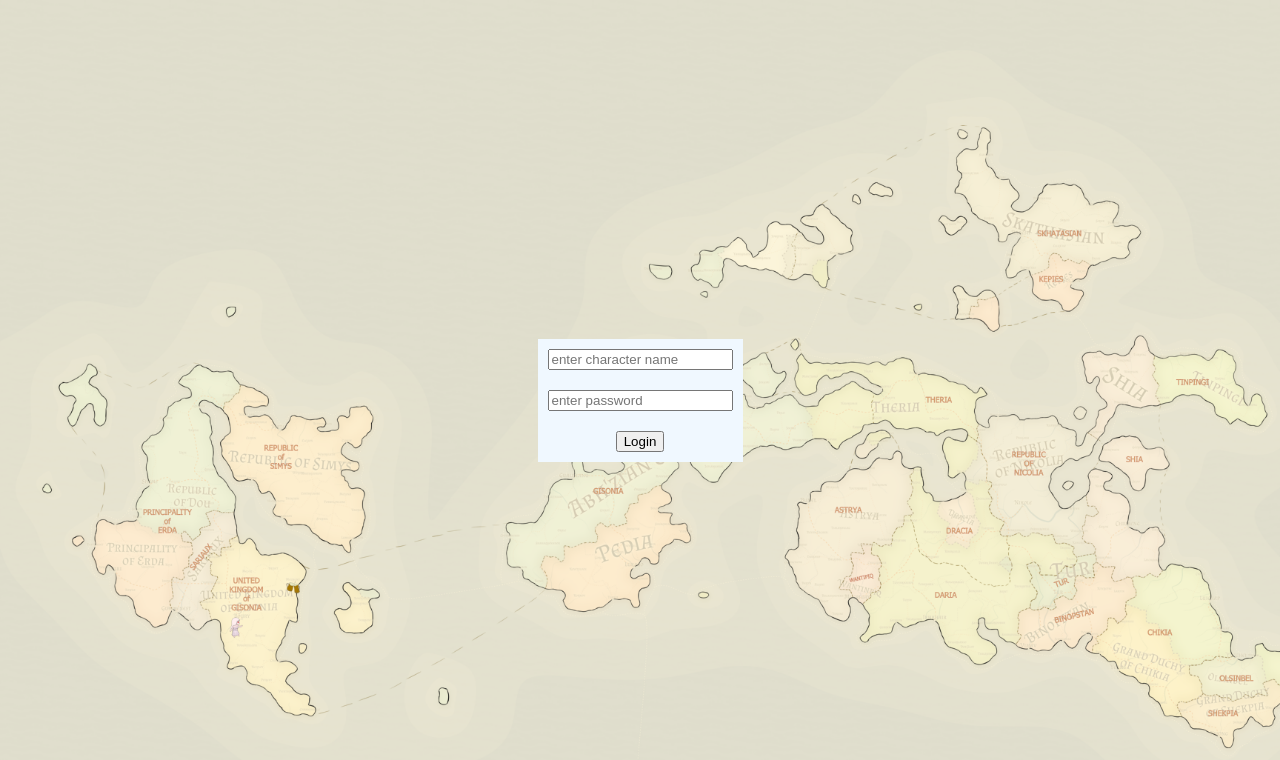
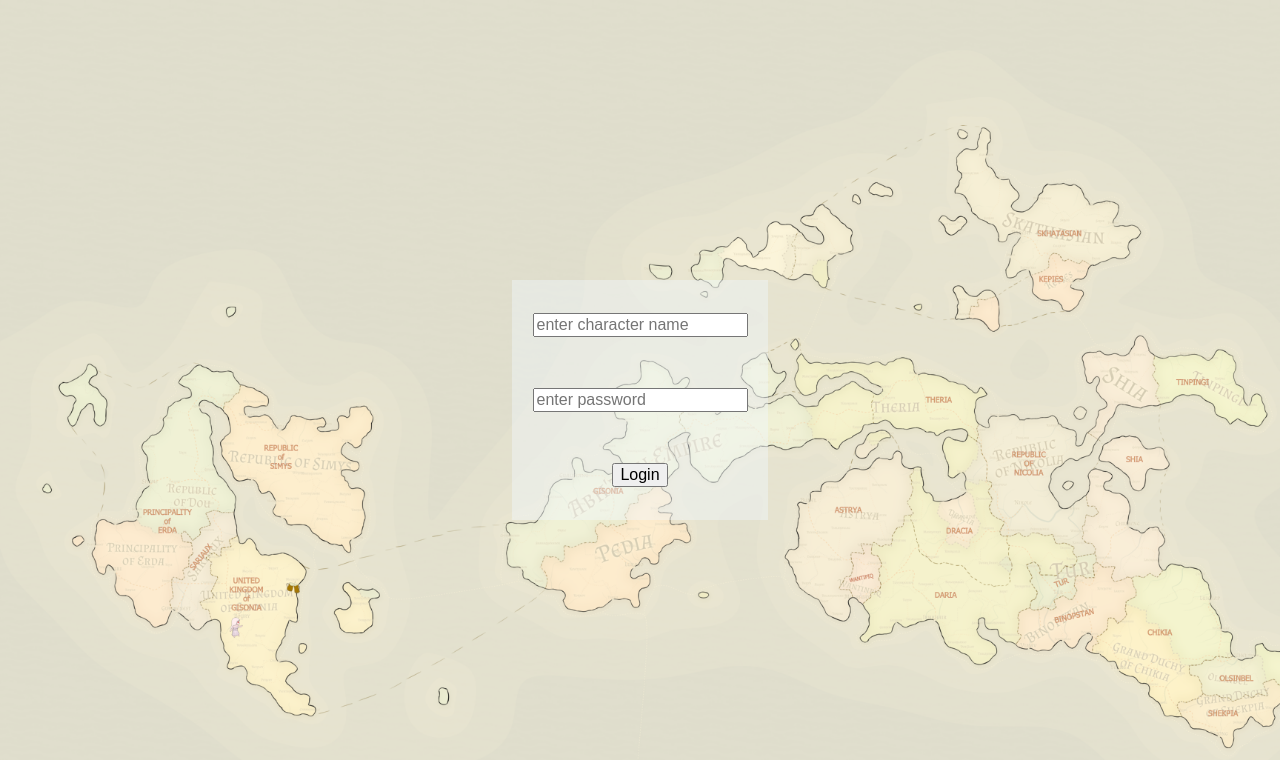
Before and after one commit to jakubovnik/KDnD-panel, a PHP site: page /login.php in a window 1280 px wide. Shown: the top 760 px of the page. Run offline with PHP 8.4, Linux system fonts and the light colour scheme.

Commit message:
in progress writing css for phones

```diff
--- a/www/get_inventory.php
+++ b/www/get_inventory.php
@@ -3,9 +3,9 @@ session_start();
 require "dbconnect.php";
 $sql = "SELECT inventory.id, inventory.name, type.name as type, inventory.amount, inventory.charges, inventory.charges_max, inventory.description
     FROM kdnd.inventory INNER JOIN kdnd.type ON inventory.type_id=type.id
-    WHERE is_deleted=0";
+    WHERE (is_deleted=0)";
 if($_SESSION['role'] != 1){
-    $sql = $sql." AND inventory.character_id=".$_SESSION['cid'];
+    $sql = $sql." AND (inventory.character_id=".$_SESSION['cid'].")";
 }
 if($_POST['sort'] == "default"){
     $sql = $sql." ORDER BY type.name DESC,inventory.name ASC";
--- a/www/style.css
+++ b/www/style.css
@@ -94,16 +94,27 @@ body, html{
 }
 #login div{
     margin: auto;
-    background-color: aliceblue;
+    background-color: rgba(240, 248, 255, 0.4);
+    display: flex;
+    align-items: center;
+    justify-items: center;
+    width: 20vw;
+    height: 30vh;
 }
 #login-form{
+    margin: auto;
     display: flex;
     align-items: center;
     justify-items: center;
     flex-direction: column;
+    height: 28vh;
 }
 #login-form *{
-    margin: 10px
+    margin: auto;
+    font-size: 1rem;
+}
+#login-form input{
+
 }
 /* navbar stuff --------------------------------------------------------------------------*/
 #navbar{
```
Also changed, not shown: other parts of www/style.css (+30 -0 lines).
